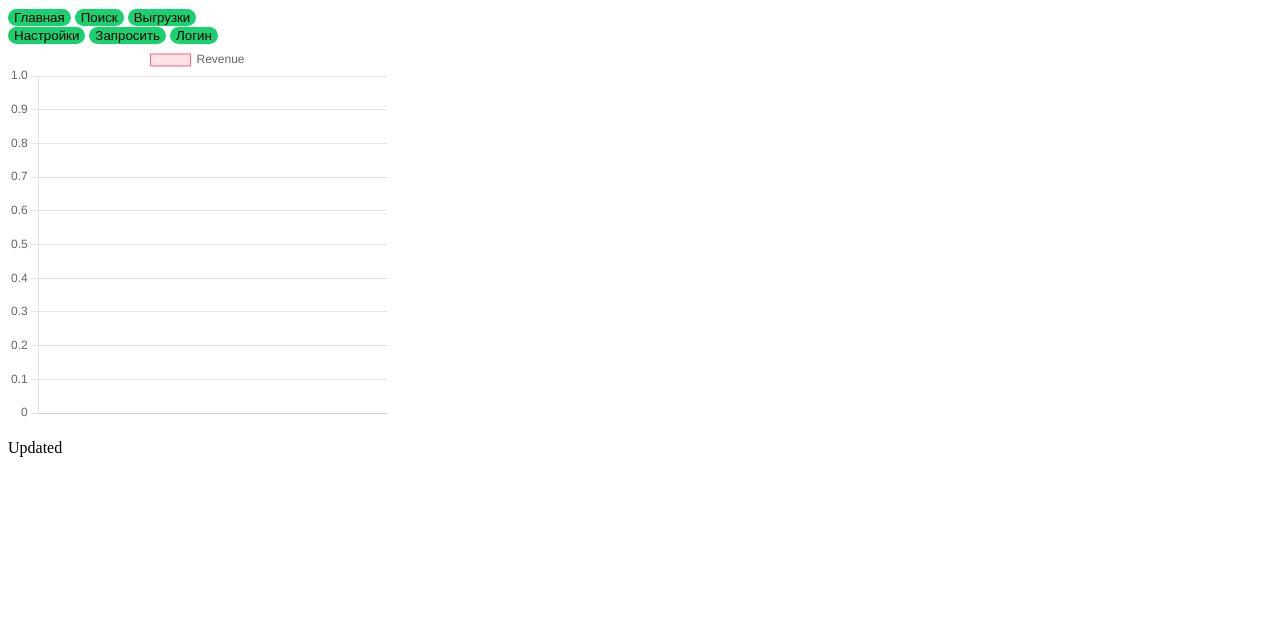
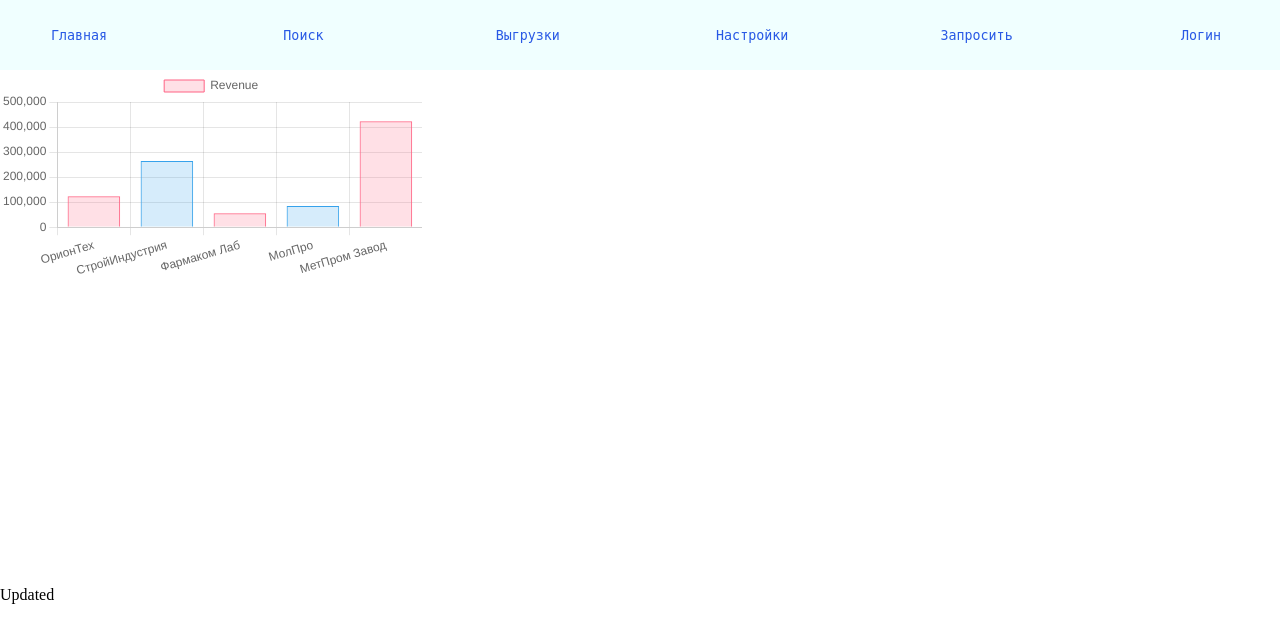
Before and after one commit to nevermaestro/mosprom, a Flask app: page / in a window 1280 px wide. Shown: the top 643 px of the page. Run offline with Flask 3, Linux system fonts and the light colour scheme.

Commit message:
updated the look for no reason

```diff
--- a/app/static/css/style.css
+++ b/app/static/css/style.css
@@ -1,14 +1,41 @@
 button {
+color: hsla(225, 100%, 44%, 0.835);
 border:none;
-background-color: hsl(148, 77%, 46%);
-border-radius: 10px;
+background-color: hsla(0, 0%, 46%, 0);
+border-radius: 5px;
 cursor: pointer;
+margin: 15px;
+height: 40px;
+width: 10%;
+font-weight: 500;
+font-family: "Inconsolata", monospace;
+}
+body{
+    margin:0;
+    padding:0;
+}
+#topButtons{
+    display: flex;
+    justify-content: space-between;
+    width: 100%;
+    background-color: azure;
 }
 button:hover{
-    background-color: hsl(148, 77%, 36%);
+color: hsla(122, 100%, 39%, 0.835);
 }
-#Leftbar{
+#topBar{
     display: flex;
-    flex-direction: column;
-    width: 30%;
+    flex-direction: row;
+    width: 100%;
 }
+#charts{
+width: 100%;
+height: 100%;
+min-height: 300px;
+}
+#myChart{
+}
+.singleChart{
+  width: 33%;
+  height: 500px;
+}
--- a/app/static/js/app.js
+++ b/app/static/js/app.js
@@ -22,13 +22,26 @@ async function fetchData() {
         }
 
         data.orgs.forEach(element => {
-            usefulArrayNames.push(element.Название);
-            usefulArrayRevenue.push(element.Выручка);
+            usefulArrayNames.push(element[Object.keys(element)[35]]);
+            console.log(element);
+            usefulArrayRevenue.push(Object.values(element)[11]);
         });
+
+        const firstElement = data.orgs[0];
+        const keysfirst = Object.keys(firstElement);
+        console.log(firstElement);
+        orgStats = {};
+        for(let i = 0; i < keysfirst.length; i++){
+          const key = keysfirst[i];
+          orgStats[keysfirst[i]] = i;
+       }
+       console.log(orgStats);
+
     } catch (error) {
         console.error('There was a problem with your fetch operation:', error);
     }
 }
+console.log(usefulArrayNames);
 async function initChart() {
     // Show loading message
     document.getElementById('loading').style.display = 'block';
--- a/app/templates/index.html
+++ b/app/templates/index.html
@@ -6,27 +6,31 @@
         <title>Document</title>
         <link rel="stylesheet" href="{{ url_for('static', filename='css/style.css') }}">
         <script src="https://cdn.jsdelivr.net/npm/chart.js"></script>
+        <style>
+            @import url('https://fonts.googleapis.com/css2?family=Inconsolata:wght@200..900&display=swap');
+        </style>
 </head>
 <body>
-    <div id="Leftbar">
-        <div id="top buttons">
+    <div id="topBar">
+        <div id="topButtons">
             <button>Главная</button>
             <button>Поиск</button>
             <button>Выгрузки</button>
-        </div>
-        <div>
             <button>Настройки</button>
             <button id="click" onclick="handleClick()">Запросить</button>
             <button>Логин</button>
-            <div>
-            </div>
+        </div>
             <script src="../static/js/app.js"></script>
-            <div>
+    </div>
+        <div id="charts">
                 <div id="chartjs">
                 <div id="loading" style="display: none;">Loading...</div>
-                <canvas id="myChart" width="400" height="400" style="display: none;"></canvas>
+                <div class="singleChart">
+                    <canvas id="myChart"></canvas>
+                </div>
+
                 </div>
                 <div><p id="">Updated</p></div>
-            </div>
+        </div>
         </body>
         </html>
```
